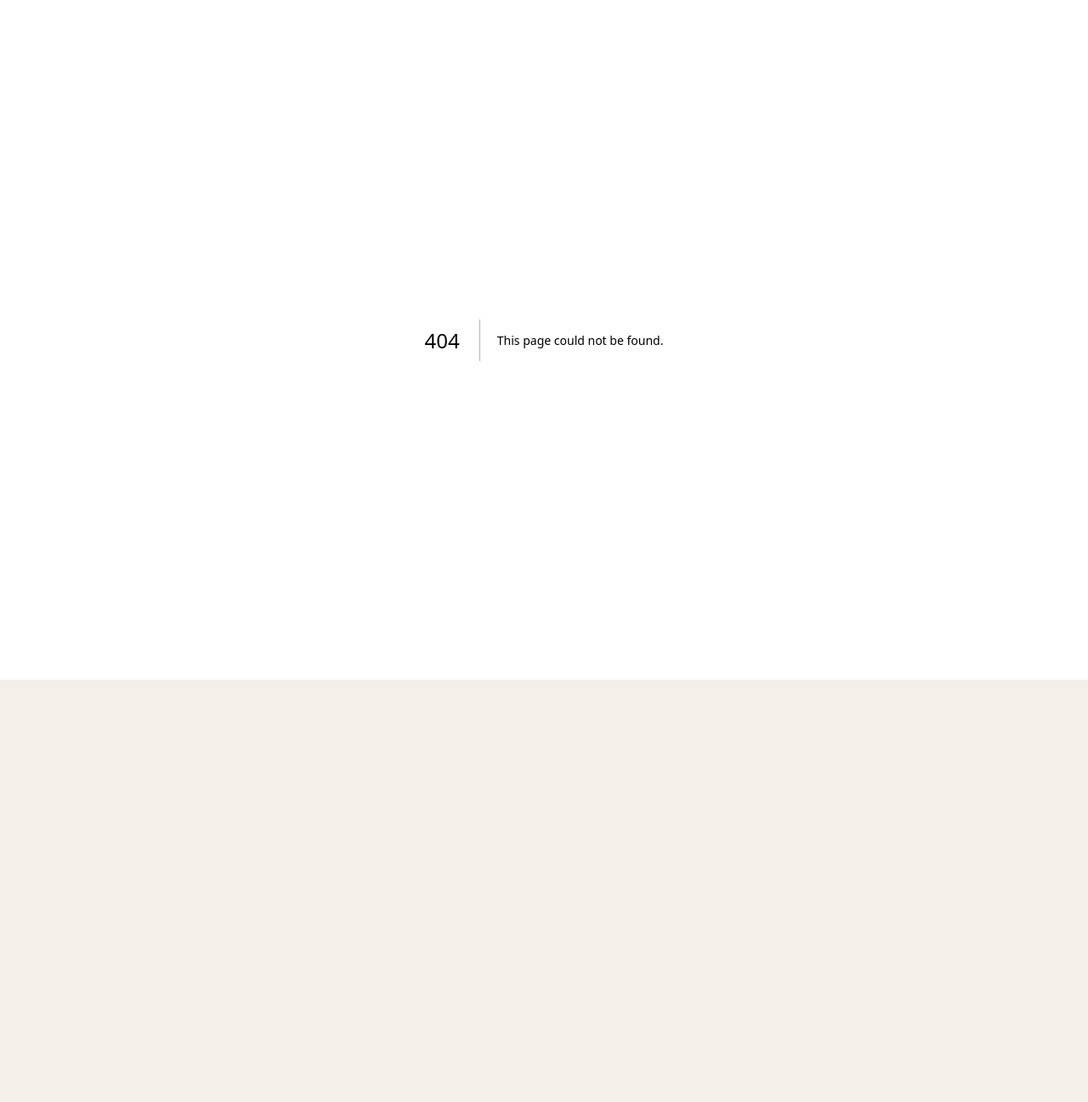
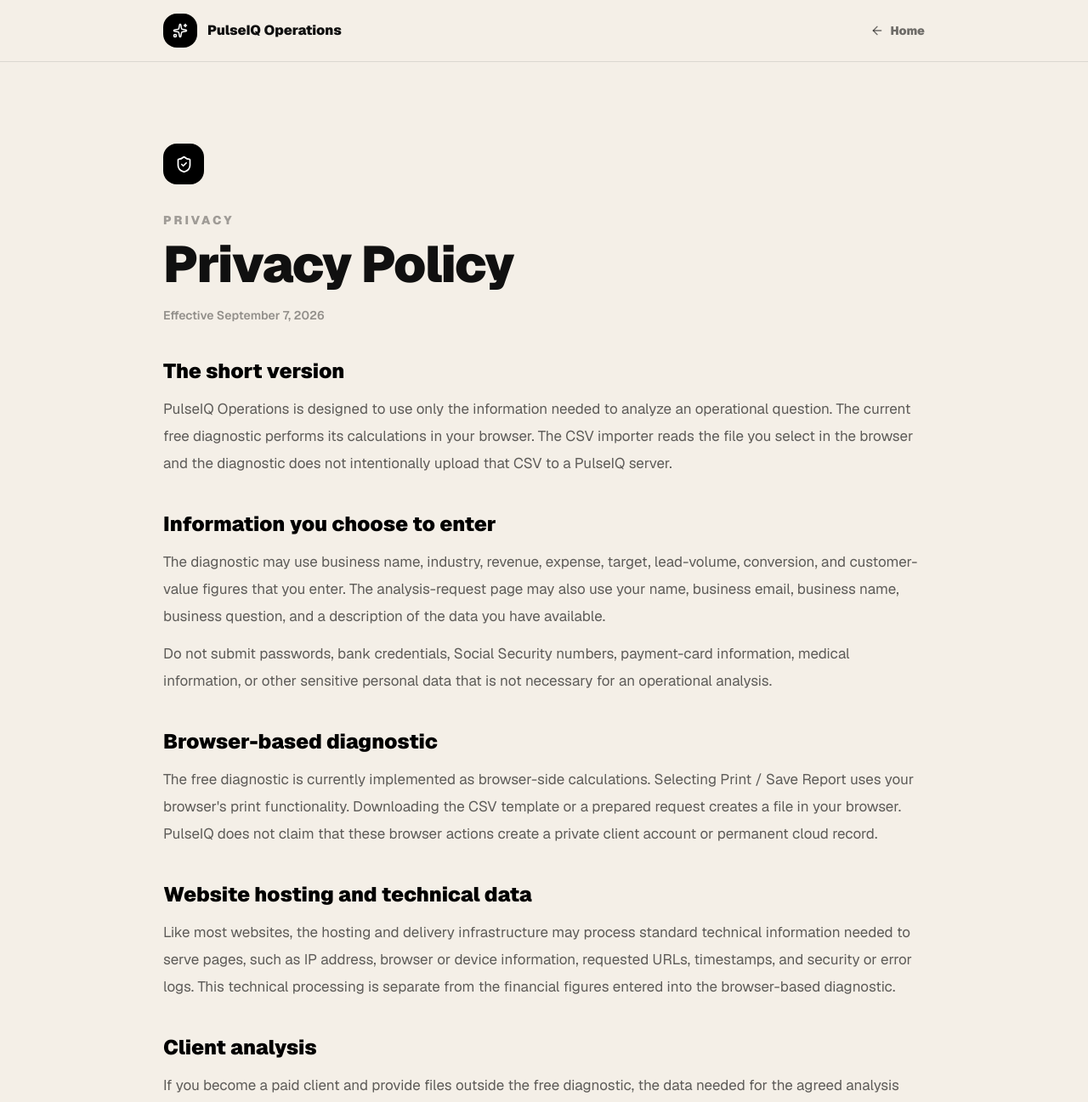
Before and after one commit to aundreanapper12-gif/pulseiqop, a Next.js app: page /privacy in a window 1280 px wide. Before the commit this address had no page. Shown: the top 1297 px of the page at 85% size. Before the commit the page ends 800 px from the top, so only its background shows below. Built offline with nearby package versions, Linux system fonts and the light colour scheme.

Commit message:
Add PulseIQ privacy policy

```diff
--- /dev/null
+++ b/app/privacy/page.tsx
@@ -0,0 +1,75 @@
+import { ArrowLeft, ShieldCheck, Sparkles } from "lucide-react";
+
+export default function PrivacyPage() {
+  return (
+    <main className="min-h-screen bg-[#f4efe7] text-[#101010]">
+      <header className="border-b border-black/10 px-5 py-4 md:px-8">
+        <div className="mx-auto flex max-w-4xl items-center justify-between gap-4">
+          <a href="/" className="flex items-center gap-3 font-black">
+            <span className="flex h-10 w-10 items-center justify-center rounded-2xl bg-black text-white"><Sparkles size={18} /></span>
+            <span>PulseIQ Operations</span>
+          </a>
+          <a href="/" className="inline-flex items-center gap-2 text-sm font-black text-black/55 hover:text-black"><ArrowLeft size={16} /> Home</a>
+        </div>
+      </header>
+
+      <article className="px-5 py-16 md:px-8 md:py-24">
+        <div className="mx-auto max-w-4xl">
+          <div className="flex h-12 w-12 items-center justify-center rounded-2xl bg-black text-white"><ShieldCheck size={21} /></div>
+          <p className="mt-8 text-sm font-black uppercase tracking-[0.22em] text-black/35">Privacy</p>
+          <h1 className="mt-3 text-5xl font-black tracking-tight md:text-6xl">Privacy Policy</h1>
+          <p className="mt-5 text-sm font-semibold text-black/40">Effective September 7, 2026</p>
+
+          <div className="mt-10 space-y-10 text-[17px] leading-8 text-black/62">
+            <section>
+              <h2 className="text-2xl font-black text-black">The short version</h2>
+              <p className="mt-3">PulseIQ Operations is designed to use only the information needed to analyze an operational question. The current free diagnostic performs its calculations in your browser. The CSV importer reads the file you select in the browser and the diagnostic does not intentionally upload that CSV to a PulseIQ server.</p>
+            </section>
+
+            <section>
+              <h2 className="text-2xl font-black text-black">Information you choose to enter</h2>
+              <p className="mt-3">The diagnostic may use business name, industry, revenue, expense, target, lead-volume, conversion, and customer-value figures that you enter. The analysis-request page may also use your name, business email, business name, business question, and a description of the data you have available.</p>
+              <p className="mt-3">Do not submit passwords, bank credentials, Social Security numbers, payment-card information, medical information, or other sensitive personal data that is not necessary for an operational analysis.</p>
+            </section>
+
+            <section>
+              <h2 className="text-2xl font-black text-black">Browser-based diagnostic</h2>
+              <p className="mt-3">The free diagnostic is currently implemented as browser-side calculations. Selecting Print / Save Report uses your browser's print functionality. Downloading the CSV template or a prepared request creates a file in your browser. PulseIQ does not claim that these browser actions create a private client account or permanent cloud record.</p>
+            </section>
+
+            <section>
+              <h2 className="text-2xl font-black text-black">Website hosting and technical data</h2>
+              <p className="mt-3">Like most websites, the hosting and delivery infrastructure may process standard technical information needed to serve pages, such as IP address, browser or device information, requested URLs, timestamps, and security or error logs. This technical processing is separate from the financial figures entered into the browser-based diagnostic.</p>
+            </section>
+
+            <section>
+              <h2 className="text-2xl font-black text-black">Client analysis</h2>
+              <p className="mt-3">If you become a paid client and provide files outside the free diagnostic, the data needed for the agreed analysis may be reviewed to produce your findings. PulseIQ's goal is to minimize the information collected, use it for the requested work, and avoid requesting unrelated sensitive information.</p>
+            </section>
+
+            <section>
+              <h2 className="text-2xl font-black text-black">Payments</h2>
+              <p className="mt-3">The current website does not directly collect payment-card information. If payment functionality is added through a third-party payment processor, that processor's privacy practices will apply to the payment information it handles.</p>
+            </section>
+
+            <section>
+              <h2 className="text-2xl font-black text-black">No sale of submitted business data</h2>
+              <p className="mt-3">PulseIQ does not offer the business figures you submit for sale to data brokers or advertisers. If this policy changes in a material way, this page will be updated before the change is represented as current practice.</p>
+            </section>
+
+            <section>
+              <h2 className="text-2xl font-black text-black">Policy changes</h2>
+              <p className="mt-3">This policy may be updated as the service adds client portals, payment processing, analytics, or other features. The effective date at the top of this page identifies the version currently posted.</p>
+            </section>
+          </div>
+
+          <div className="mt-14 flex flex-wrap gap-3 border-t border-black/10 pt-8 text-sm font-black">
+            <a href="/terms" className="rounded-full border border-black/15 px-5 py-3 hover:bg-black hover:text-white">Terms</a>
+            <a href="/methodology" className="rounded-full border border-black/15 px-5 py-3 hover:bg-black hover:text-white">Methodology</a>
+            <a href="/request" className="rounded-full bg-black px-5 py-3 text-white">Request an analysis</a>
+          </div>
+        </div>
+      </article>
+    </main>
+  );
+}
```
